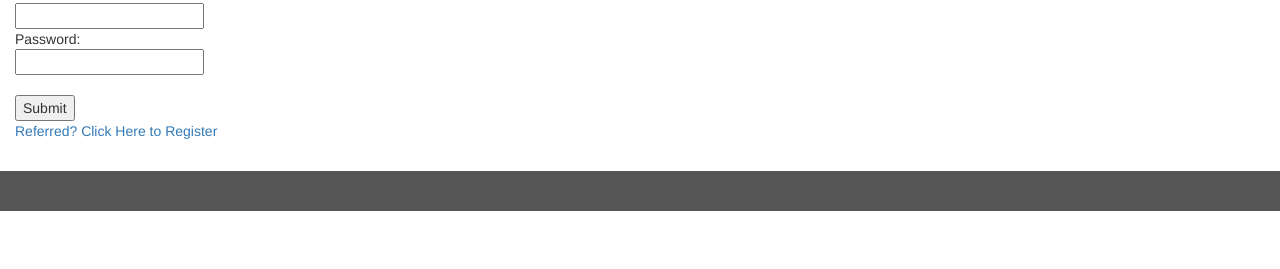
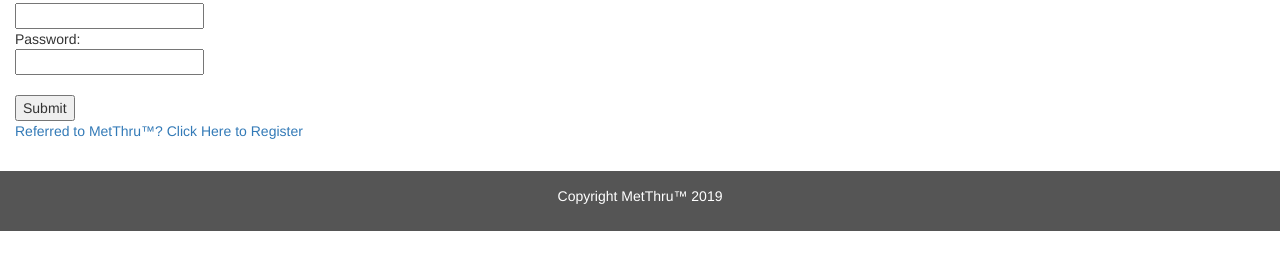
Before and after one commit to metthru/metthru, a plain HTML site: page index.html in a window 1280 px wide. Shown: the part 159-428 px from the top of the page. Drawn offline with nearby package versions, Linux system fonts and the light colour scheme.

Commit message:
Update index.html

```diff
--- a/index.html
+++ b/index.html
@@ -71,7 +71,7 @@
         <br><br>
         <input type="submit" value="Submit">
       </form>
-      <p><a href="contact.html">Referred? Click Here to Register</p>
+      <p><a href="contact.html">Referred to MetThru&trade;? Click Here to Register</p>
     </div>
   </div>
 </div>
@@ -85,7 +85,7 @@
 </div>
 
 <footer class="container-fluid text-center">
-  <p></p>
+  <p>Copyright MetThru&trade; 2019</p>
 </footer>
 
 </body>
```
